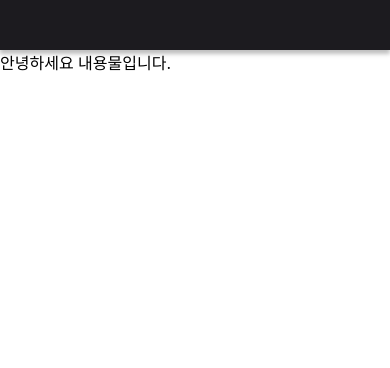
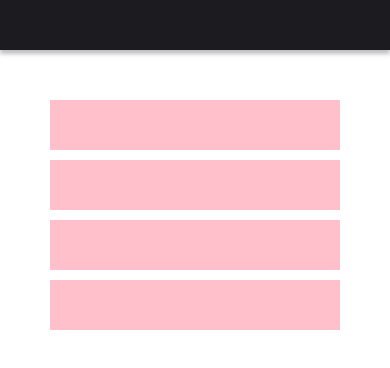
Before and after one commit to Chang-Man/billionsugar_web, a Next.js app: page / in a window 390 px wide. Shown: the top 368 px of the page. Built offline with nearby package versions, Linux system fonts and the light colour scheme.

Commit message:
test main breakpoints

```diff
--- a/components/layout.tsx
+++ b/components/layout.tsx
@@ -15,6 +15,12 @@ const Header = styled.div({
   boxShadow: '0px 4px 4px rgba(0, 0, 0, 0.25)',
 });
 
+const Main = styled.div({
+  width: '100%',
+  height: 'calc(100% - 50px)',
+  padding: 50,
+});
+
 export default function Layout({ title, seoTitle, children }: LayoutProps) {
   return (
     <div>
@@ -22,7 +28,7 @@ export default function Layout({ title, seoTitle, children }: LayoutProps) {
         <title>{seoTitle ? `${title} | BillionSugar` : 'BillionSugar'}</title>
       </Head>
       <Header />
-      <div>{children}</div>
+      <Main>{children}</Main>
     </div>
   );
 }
--- a/pages/index.tsx
+++ b/pages/index.tsx
@@ -1,12 +1,27 @@
+import styled from '@emotion/styled';
 import type { NextPage } from 'next';
-import { useEffect, useState } from 'react';
 import Layout from '../components/layout';
-import styles from '../styles/Home.module.css';
+
+const MainItem = styled.div({
+  backgroundColor: 'pink',
+  width: '100%',
+  height: 50,
+  marginBottom: 10,
+});
+
+const MainItems = styled.div({
+  display: 'grid',
+});
 
 const Home: NextPage = () => {
   return (
     <Layout title="Home">
-      <div>안녕하세요 내용물입니다.</div>
+      <MainItems>
+        <MainItem />
+        <MainItem />
+        <MainItem />
+        <MainItem />
+      </MainItems>
     </Layout>
   );
 };
```
